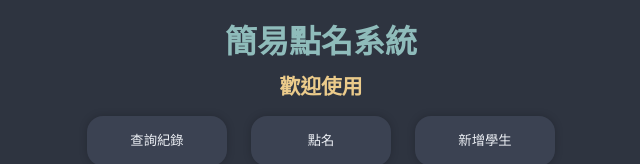
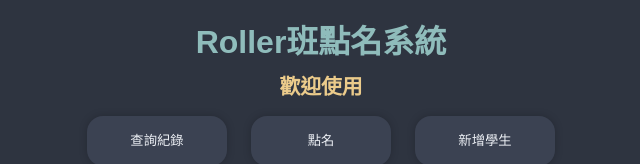
Before and after one commit to hou991122/hou991122.github.io, a plain HTML site: page index.html in a window 1280 px wide. Shown: the top 164 px of the page, without its empty margins (319-959 px from the left). Drawn offline with Linux system fonts and the light colour scheme; no server answers.

Commit message:
Update index.html

```diff
--- a/index.html
+++ b/index.html
@@ -5,7 +5,7 @@
     <meta charset="UTF-8">
     <meta http-equiv="X-UA-Compatible" content="IE=edge">
     <meta name="viewport" content="width=device-width, initial-scale=1.0">
-    <title>簡易點名系統</title>
+    <title>Roller班點名系統</title>
     <meta name="theme-color" content="3B4252" />
     <style>
         h1 {
@@ -228,7 +228,7 @@
 
 <body>
     <main>
-        <h1>簡易點名系統</h1>
+        <h1>Roller班點名系統</h1>
         <h2 id="status">歡迎使用</h2>
         <nav>
             <button onclick="searchA()">查詢紀錄</button><button onclick="callA()">點名</button><button
```
